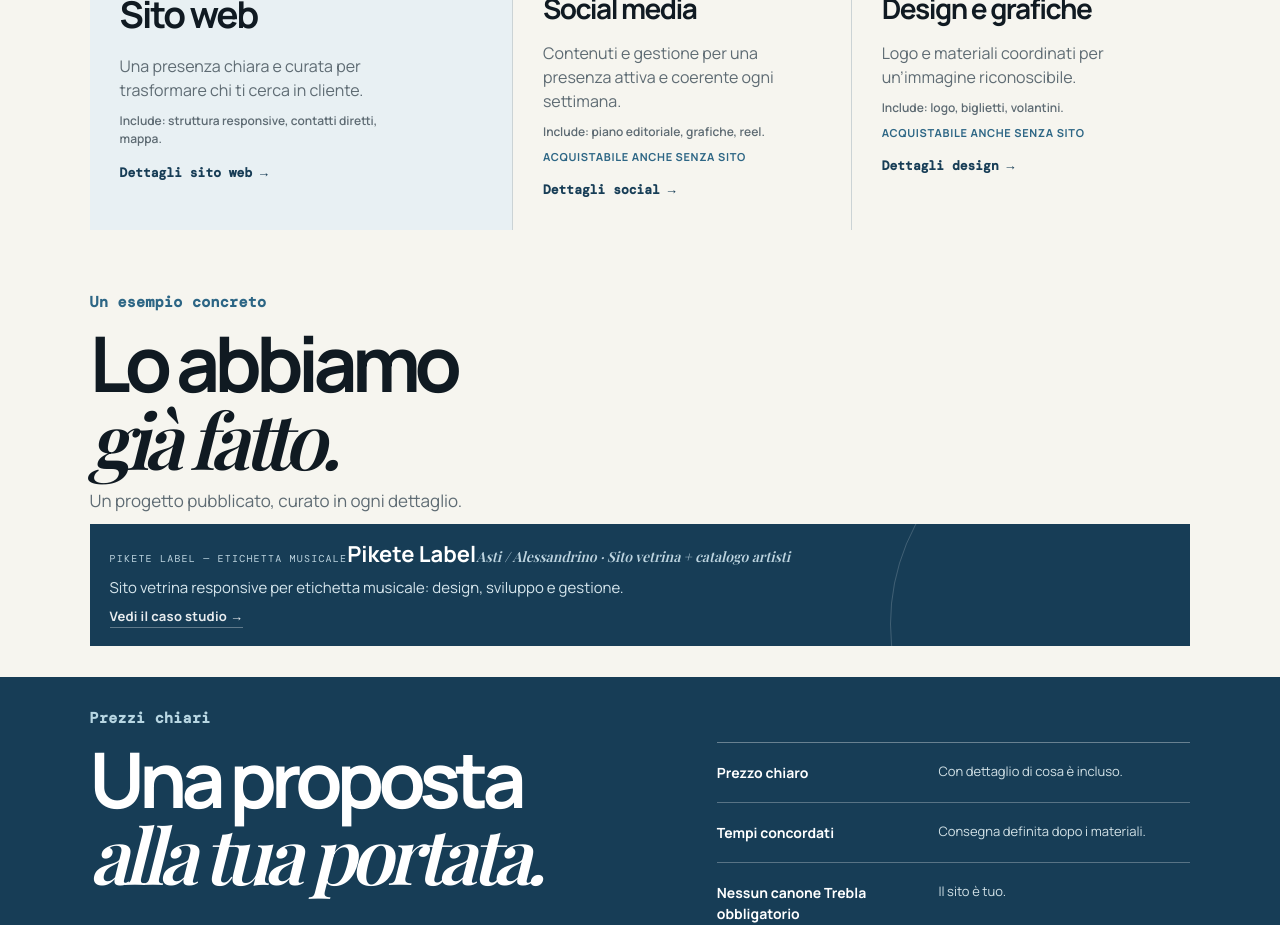
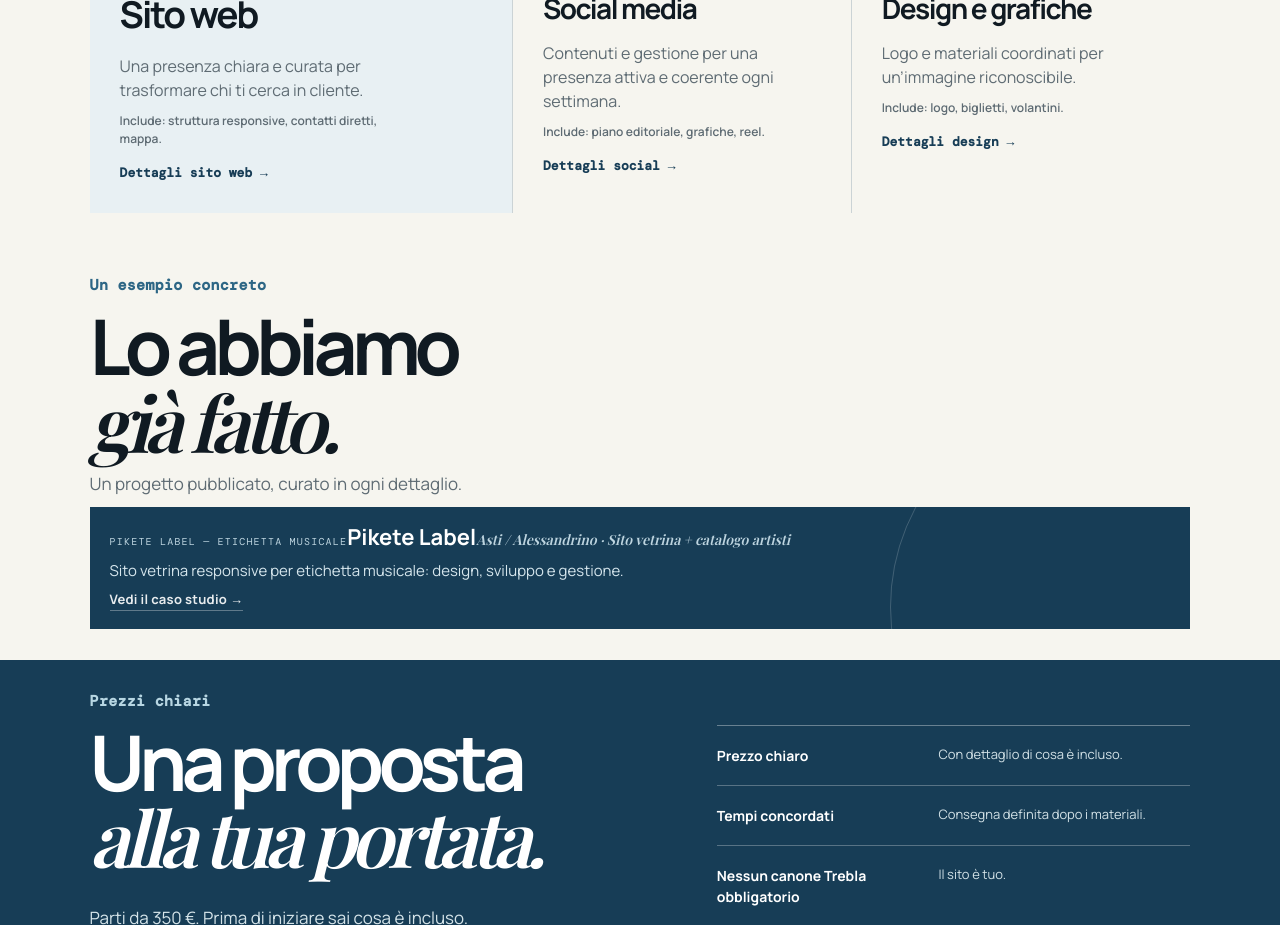
Before and after one commit to TREBLADEV72800/TreblaStudio, a React (Vite) app: page / in a window 1280 px wide. Shown: the part 1080-2005 px from the top of the page. Built offline with nearby package versions, Linux system fonts and the light colour scheme; a web font is replaced by a local one.

Commit message:
feat: rimosso vincolo sito — Design e SMM selezionabili e preventivabili senza sito (badge rimosso, logica hasSocial/hasDesign indipendente)

```diff
--- a/src/main.jsx
+++ b/src/main.jsx
@@ -537,13 +537,11 @@ function HomePage() {
           <Link to="/servizi/social-media" className="service-card" style={{ textDecoration: 'none', color: 'inherit' }}>
             <span>02</span><h3>Social media</h3><p>Contenuti e gestione per una presenza attiva e coerente ogni settimana.</p>
             <p style={{ marginTop: '10px', fontSize: '12px', color: 'var(--muted)', fontWeight: 600 }}>Include: piano editoriale, grafiche, reel.</p>
-            <p style={{ marginTop: '8px', fontSize: '11px', color: '#2d6685', fontWeight: 700, textTransform: 'uppercase', letterSpacing: '0.06em' }}>Acquistabile anche senza sito</p>
             <span style={{ marginTop: '16px', display: 'inline-block', fontWeight: 800, color: 'var(--blue)', fontSize: '13px', paddingBottom: '4px' }}>Dettagli social →</span>
           </Link>
           <Link to="/servizi/design" className="service-card" style={{ textDecoration: 'none', color: 'inherit' }}>
             <span>03</span><h3>Design e grafiche</h3><p>Logo e materiali coordinati per un’immagine riconoscibile.</p>
             <p style={{ marginTop: '10px', fontSize: '12px', color: 'var(--muted)', fontWeight: 600 }}>Include: logo, biglietti, volantini.</p>
-            <p style={{ marginTop: '8px', fontSize: '11px', color: '#2d6685', fontWeight: 700, textTransform: 'uppercase', letterSpacing: '0.06em' }}>Acquistabile anche senza sito</p>
             <span style={{ marginTop: '16px', display: 'inline-block', fontWeight: 800, color: 'var(--blue)', fontSize: '13px', paddingBottom: '4px' }}>Dettagli design →</span>
           </Link>
         </div>
```
